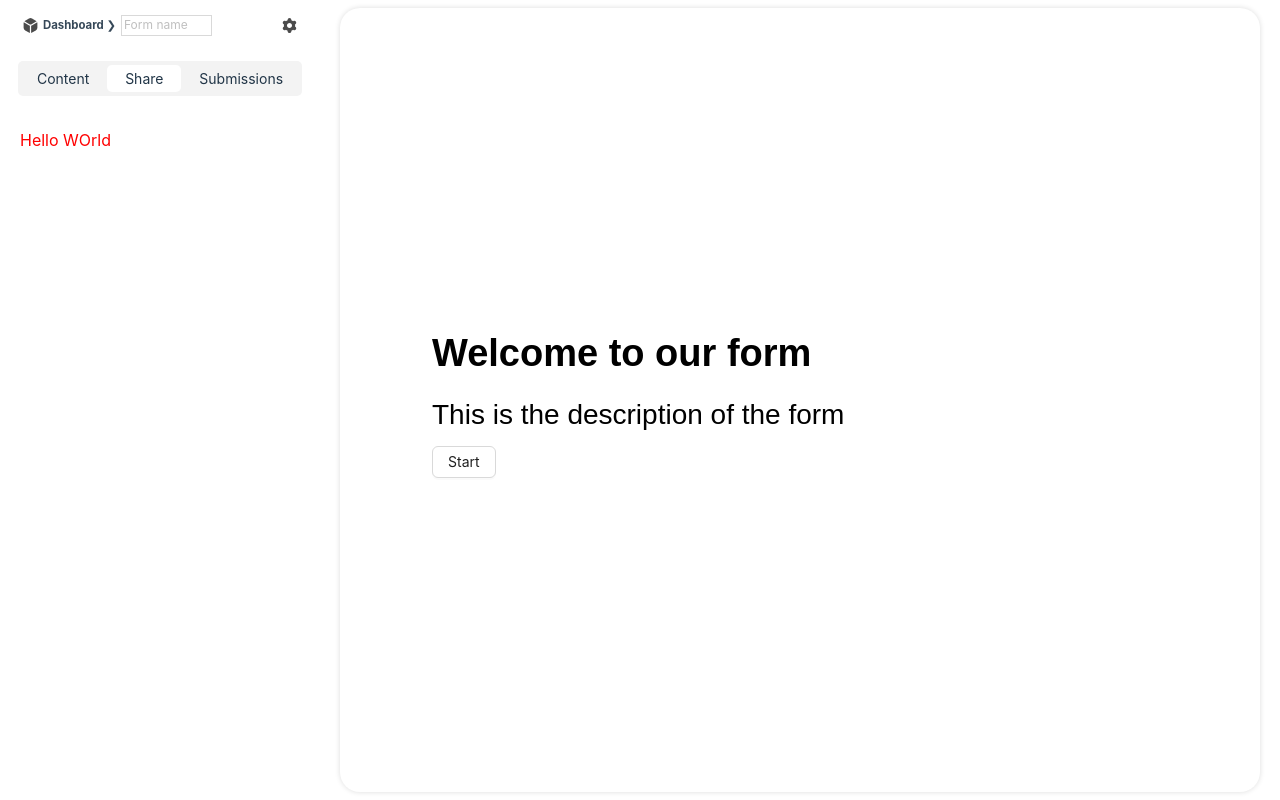
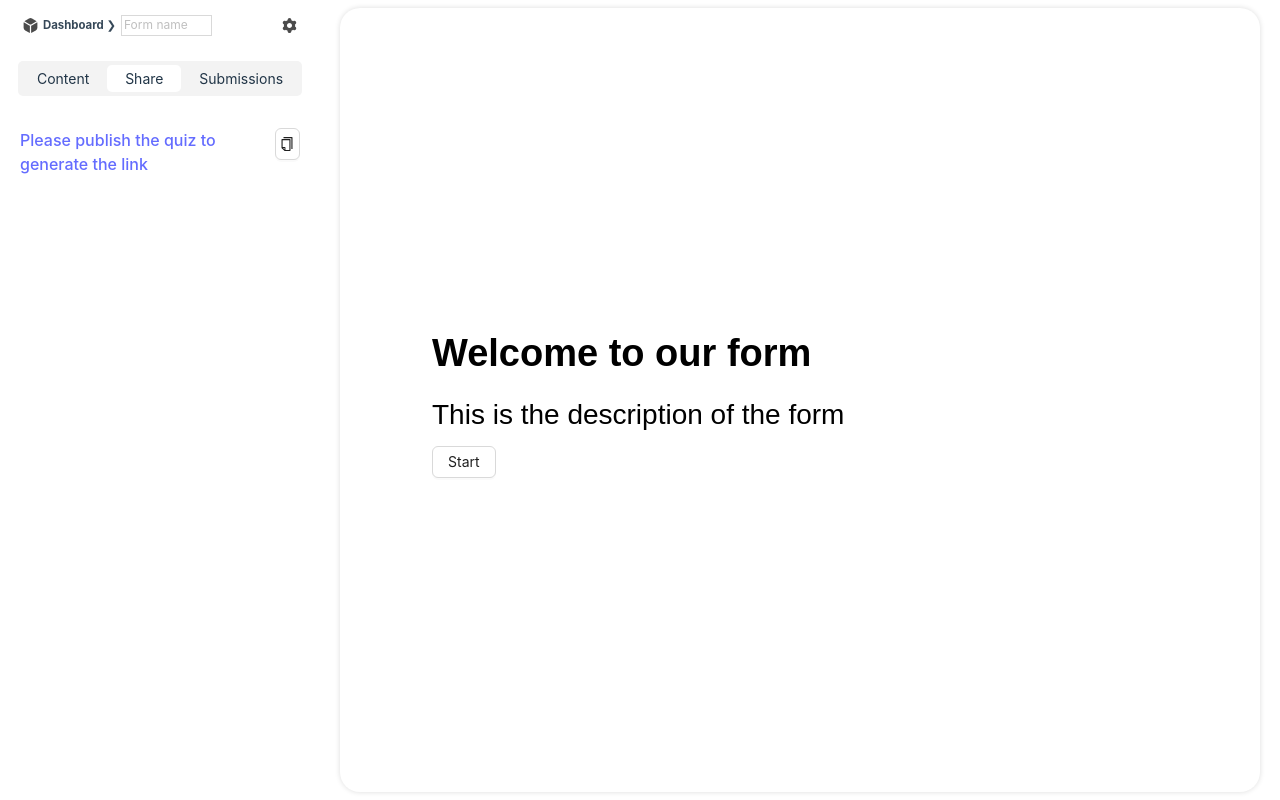
Before and after one commit to sachinduKavi/Quizx-Frontend, a React (Vite) app: page /editor in a window 1280 px wide. Both pictures are taken after a click on the element "Share". Built offline with nearby package versions, Linux system fonts and the light colour scheme.

Commit message:
pass the value

```diff
--- a/src/DataModels/QuizModel.tsx
+++ b/src/DataModels/QuizModel.tsx
@@ -5,6 +5,7 @@ interface QuizInterface {
     name?: string
     questionList: Array<any>
     userID?: null| number
+    shareLink?: string
 }
 
 interface ChoiceInterface {
@@ -28,6 +29,7 @@ class Quiz implements QuizInterface{
     name?: string
     userID?: number | null
     questionList: Array<QuestionInterface>
+    shareLink: string = ''
 
     constructor({name, questionList}: QuizInterface){
         this.name = name
--- a/src/components/Content.tsx
+++ b/src/components/Content.tsx
@@ -1,4 +1,4 @@
-import React from 'react'
+import React, {useEffect} from 'react'
 import ContentIcon from '../assets/icons/content.svg'
 import SingleForm from './SingleForm'
 import {PlusOutlined, CloudFilled, DeleteFilled} from '@ant-design/icons'
@@ -23,9 +23,8 @@ export default function Content(props: any) {
 
   const quizSubmission = async () => {
     dispatch(setUserID(user.id))
-    let res;
-    if(typeof currentQuestion.id === null) res = await Quiz.createQuiz(currentQuestion);
-    else res = await Quiz.updateQuiz(currentQuestion);
+    let res = await Quiz.createQuiz(currentQuestion);
+    // else res = await Quiz.updateQuiz(currentQuestion);
     if(res) {
         if(typeof res === 'number')
         dispatch(setQuizID(res));
@@ -33,7 +32,6 @@ export default function Content(props: any) {
     }
     console.log(JSON.stringify(currentQuestion))
   }
-
 
 
   const resetPanel = () => {
--- a/src/components/Share.tsx
+++ b/src/components/Share.tsx
@@ -1,9 +1,20 @@
 import React from 'react'
+import {CopyOutlined} from '@ant-design/icons'
+import { Button } from 'antd'
+import { useSelector, useDispatch } from 'react-redux'
+import { AppDispatch, RootState } from '../redux/store'
+
 
 export default function Share() {
+    const dispatch: AppDispatch = useDispatch()
+    const currentQuestion = useSelector((state: RootState) => state.currentQuestion)
+
   return (
-    <div className=''>
-        <h2 className='text-[red]'>Hello WOrld</h2>
+    <div className='h-full'>
+        <div className="flex flex-row w-full justify-between">
+            <a href="#" target='_BLANK'>{currentQuestion.shareLink}</a>
+            <Button icon={<CopyOutlined/>}></Button>
+        </div>
     </div>
   )
 }
--- a/src/components/SingleForm.tsx
+++ b/src/components/SingleForm.tsx
@@ -28,7 +28,6 @@ export default function SingleForm(props: any) {
             {data.title}
         </div>
         <img src={CrossIcon} alt="" className="cross" />
-
     </div>
   )
 }
--- a/src/redux/currentQuestion-slice.tsx
+++ b/src/redux/currentQuestion-slice.tsx
@@ -4,7 +4,8 @@ import { QuizInterface, QuestionInterface } from "../DataModels/QuizModel";
 const initialState: QuizInterface = {
     id: null,
     name: '',
-    questionList: []
+    questionList: [],
+    shareLink: 'Please publish the quiz to generate the link'
 }
 
 
```
Also changed, not shown: src/components/Signin/Signi.tsx (+4 -4 lines).
